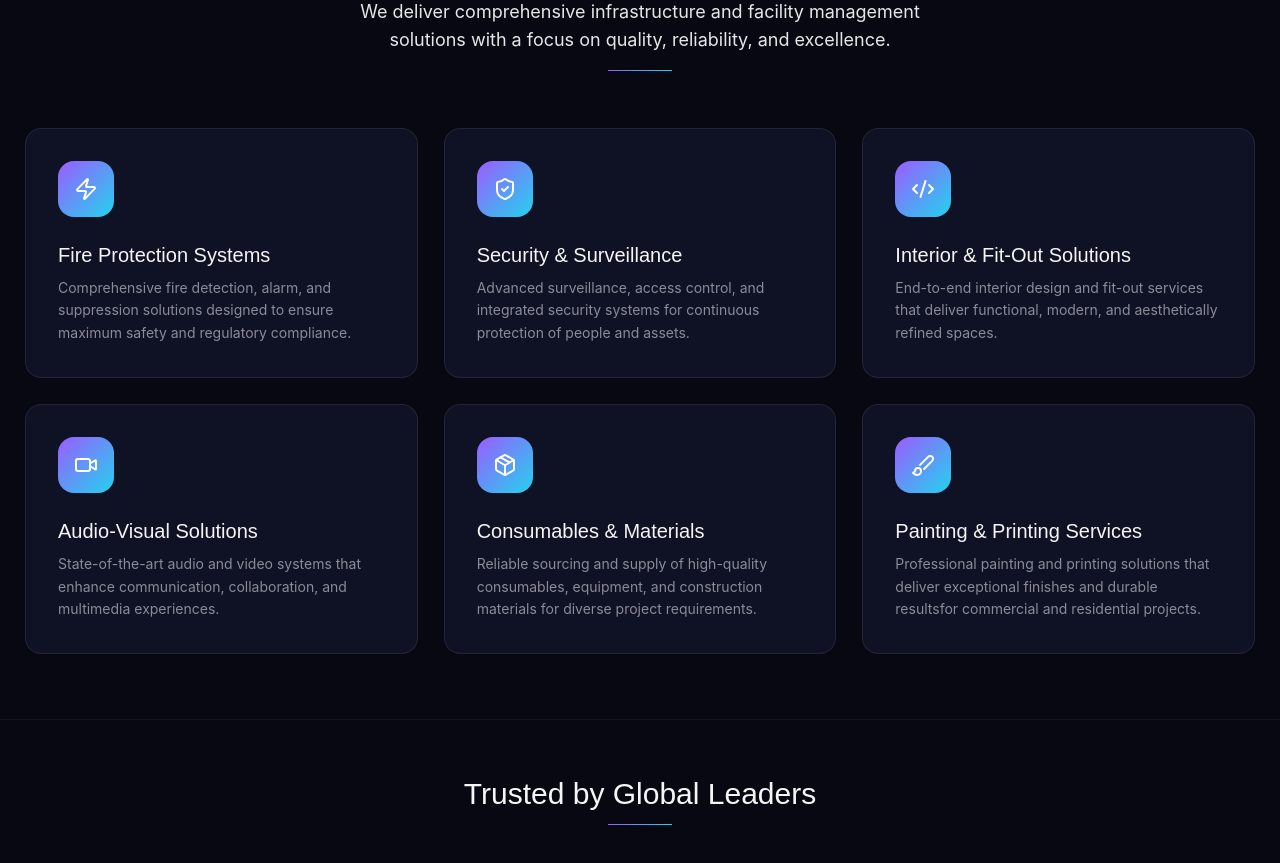
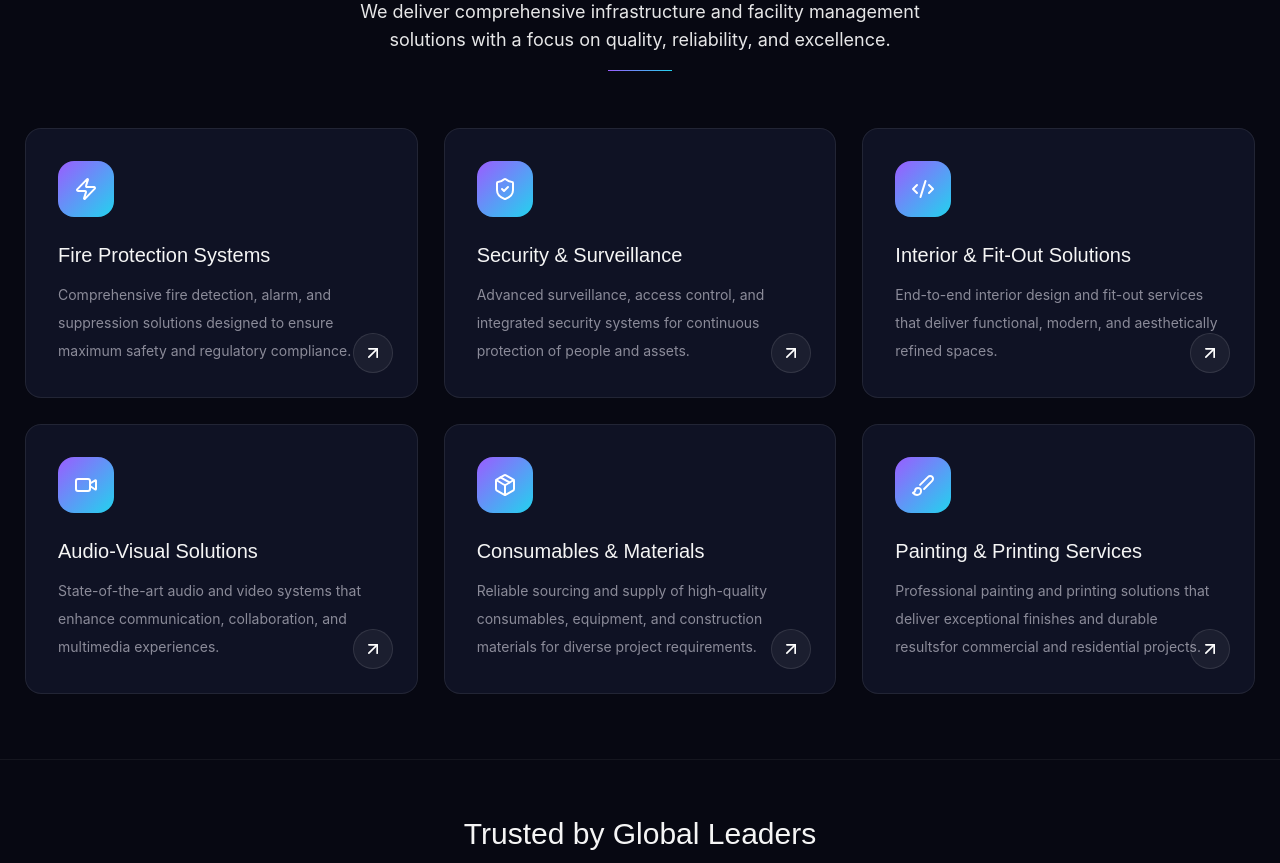
Before and after one commit to Tejas-shivarame/eSmart-Fetch, a Next.js app: page / in a window 1280 px wide. Shown: the part 2180-3043 px from the top of the page. Built offline with nearby package versions, Linux system fonts and the light colour scheme.

Commit message:
Fixed the arrows for features cards

```diff
--- a/sections/PremiumServices.tsx
+++ b/sections/PremiumServices.tsx
@@ -1,8 +1,9 @@
 "use client";
 
 import Link from "next/link";
+import { motion } from "framer-motion";
+import { ArrowUpRight } from "lucide-react";
 
-import { motion } from "framer-motion";
 import { SectionHeading } from "@/components/ui/SectionHeading";
 import { GlowCard } from "@/components/ui/GlowCard";
 import { PREMIUM_SERVICES } from "@/lib/constants";
@@ -17,32 +18,52 @@ export function PremiumServices() {
           description="We deliver comprehensive infrastructure and facility management solutions with a focus on quality, reliability, and excellence."
         />
 
-        <div className="mt-14 grid gap-6 sm:grid-cols-3">
-          {PREMIUM_SERVICES.map((service, i) => {
+        <div className="mt-14 grid gap-6 sm:grid-cols-2 lg:grid-cols-3">
+          {PREMIUM_SERVICES.map((service, index) => {
             const Icon = service.icon;
+
             return (
               <motion.div
                 key={service.title}
-                initial={{ opacity: 0, y: 24 }}
+                initial={{ opacity: 0, y: 30 }}
                 whileInView={{ opacity: 1, y: 0 }}
-                viewport={{ once: true, margin: "-60px" }}
-                transition={{ duration: 0.5, delay: i * 0.1 }}
+                viewport={{ once: true, margin: "-80px" }}
+                transition={{
+                  duration: 0.5,
+                  delay: index * 0.08,
+                  ease: "easeOut",
+                }}
               >
-                <Link href={service.href} className="block h-full">
-                <GlowCard accent={service.accent} className="h-full">
-                  <span
-                    className={
-                      service.accent === "purple"
-                        ? "flex h-14 w-14 items-center justify-center rounded-2xl bg-gradient-purple-blue"
-                        : "flex h-14 w-14 items-center justify-center rounded-2xl bg-gradient-purple-blue"
-                    }
+                <Link
+                  href={service.href}
+                  className="group block h-full"
                 >
-                    <Icon className="h-6 w-6 text-white" strokeWidth={2} />
+                  <GlowCard
+                    accent={service.accent}
+                    className="relative flex h-full flex-col overflow-hidden transition-all duration-300 group-hover:-translate-y-2"
+                  >
+                    {/* Arrow */}
+                    <div className="absolute right-6 bottom-6">
+                      <span className="flex h-10 w-10 items-center justify-center rounded-full border border-white/10 bg-white/5 transition-all duration-300 group-hover:border-accent-blue group-hover:bg-accent-blue">
+                        <ArrowUpRight className="h-5 w-5 text-white transition-transform duration-300 group-hover:translate-x-0.5 group-hover:-translate-y-0.5" />
                       </span>
-                  <h4 className="mt-6 font-display text-xl font-medium text-accent-white">
+                    </div>
+
+                    {/* Icon */}
+                    <div className="flex h-14 w-14 items-center justify-center rounded-2xl bg-gradient-purple-blue">
+                      <Icon
+                        className="h-6 w-6 text-white"
+                        strokeWidth={2}
+                      />
+                    </div>
+
+                    {/* Title */}
+                    <h4 className="mt-6 pr-12 font-display text-xl font-medium text-accent-white transition-colors duration-300 group-hover:text-accent-blue">
                       {service.title}
                     </h4>
-                  <p className="mt-2 text-sm leading-relaxed text-accent-gray">
+
+                    {/* Description */}
+                    <p className="mt-3 flex-grow text-sm leading-7 text-accent-gray">
                       {service.description}
                     </p>
                   </GlowCard>
```
Lines whose indentation alone changed are shown as unchanged.
